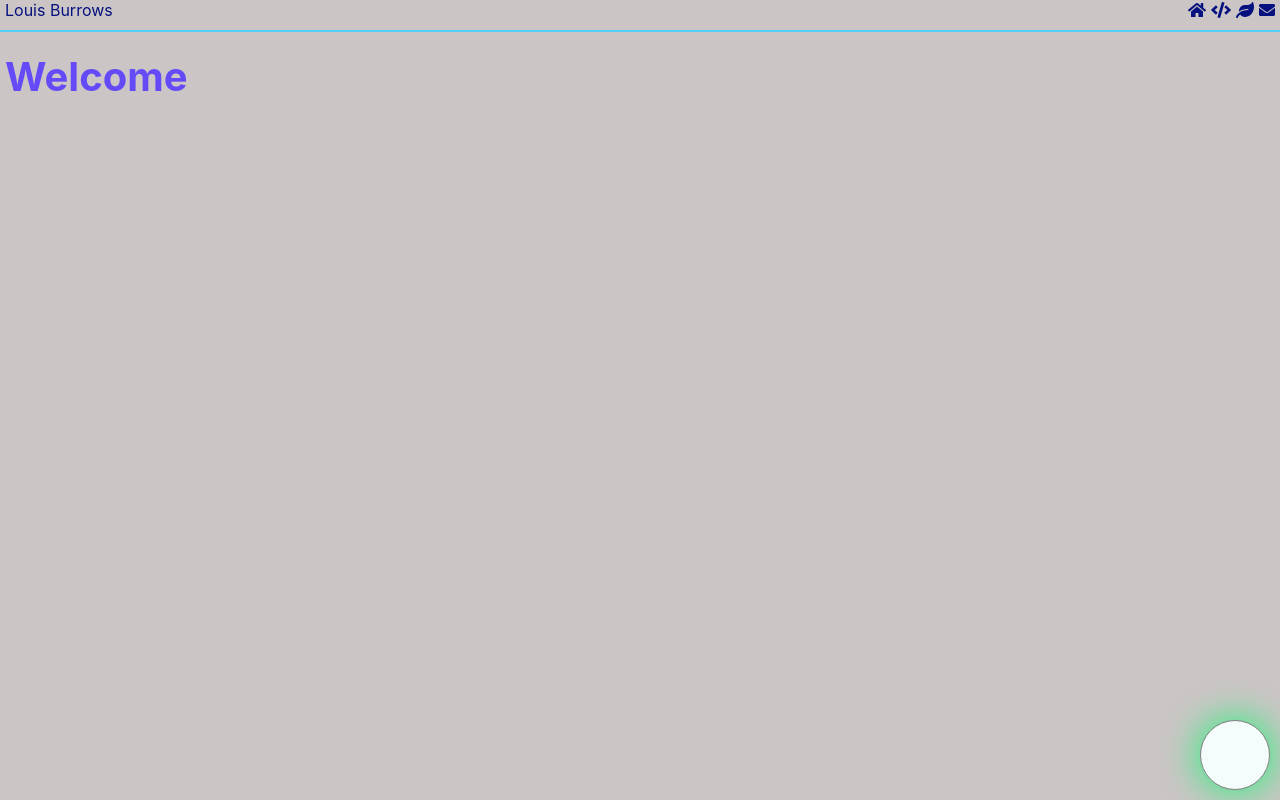
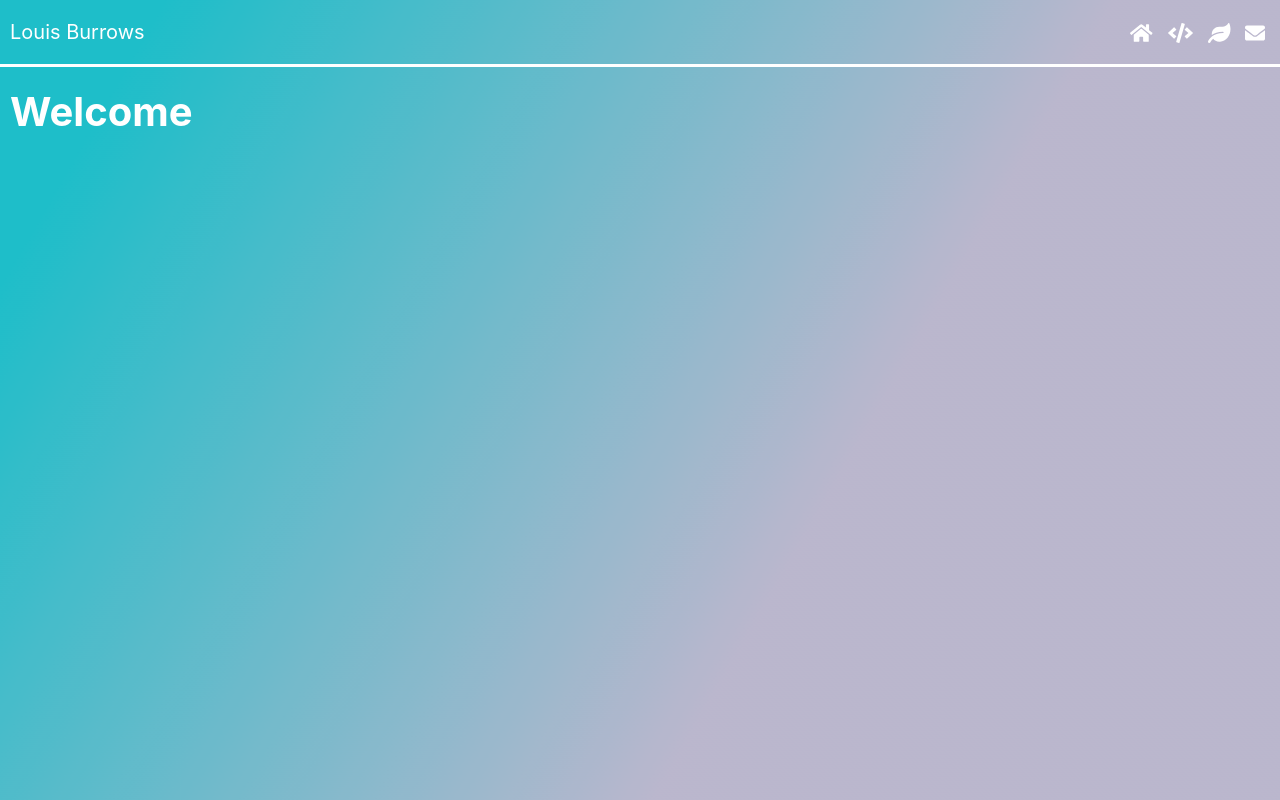
Before and after one commit to louis-burrows/portfolio-in-react, a React (Create React App) app: page / in a window 1280 px wide. Built offline with nearby package versions, Linux system fonts and the light colour scheme.

Commit message:
background sorted

```diff
--- a/src/App.jsx
+++ b/src/App.jsx
@@ -16,14 +16,11 @@ class App extends Component {
   state = {  }
   render() {
     return (
-      <div className={styles.appContainer}>
+      <span>
+      <div className={styles.appContainer}></div>
         <Navbar className={styles.navDisplay}/>
         <Routes className={styles.routes}/>
-        {/* <div className={styles.bg}></div> */}
-
-
-
-      </div>
+      </span>
     );
   }
 }
--- a/src/App.module.scss
+++ b/src/App.module.scss
@@ -1,36 +1,33 @@
 * {
-  background-color:  rgb(204, 197, 197);
-  margin: 0px;
-  padding: 0px;
-  box-sizing: border-box;
 
   .appContainer {
+
+    background-color:  rgb(204, 197, 197);
+    margin: 0px;
+    padding: 0px;
+    box-sizing: border-box;
+    height: 100vh;
+    width: 150vw;
+    animation:slide 6s ease-in-out infinite alternate;
+    background-image: linear-gradient(-60deg, rgba(97, 104, 211, 0.226) 50%, rgb(6, 183, 196) 90%);
+    opacity:.9;
+    position:fixed;
+    left: -15%;
+    top:0;
+    z-index:-1;
+
+    @keyframes slide {
+      0% {
+        transform:translateX(-20%);
+      }
+      100% {
+        transform:translateX(10%);
+      }
+    }
+
 
     .navDisplay {
       position: sticky;
     }
-
-    // .bg {
-
-    //   height: 100%;
-    //   animation:slide 8s ease-in-out infinite alternate;
-    //   background-image: linear-gradient(-60deg, rgb(174, 255, 133) 50%, rgb(201, 154, 255) 50%);
-    //   bottom:0;
-    //   left:-50%;
-    //   opacity:.5;
-    //   position: fixed;
-    //   right:-50%;
-    //   top:0;
-    //   z-index:-1;
-    // }
-
-    // @keyframes slide {
-    //   0% {
-    //     transform:translateX(-25%);
-    //   }
-    //   100% {
-    //     transform:translateX(25%);
-    //   }
-    // }
   }
 }
--- a/src/Components/Navbar/Navbar.module.scss
+++ b/src/Components/Navbar/Navbar.module.scss
@@ -1,22 +1,24 @@
 
 .navBar {
-  color: rgb(6, 17, 128);
+  color: rgb(255, 255, 255);
   display: flex;
   flex-direction: row;
   justify-content: space-between;
-  padding-bottom: 10px;
-  border-bottom: 2px solid rgb(84, 206, 250);
+  border-bottom: 3px solid rgb(255, 255, 255);
   max-width: 100vw;
+  font-size: 20px;
+
 
   p {
     margin-right: 20px;
-    margin-left: 5px
+    margin-left: 10px
   }
 
   .iconCollection {
     .icon {
-      color: rgb(6, 17, 128);
-      margin-right: 5px;
+      color: rgb(255, 255, 255);
+      margin-right: 15px;
+      margin-top: 23px;
     }
   }
 }
--- a/src/containers/Bio/Bio.jsx
+++ b/src/containers/Bio/Bio.jsx
@@ -10,11 +10,11 @@ class Bio extends Component {
         <h1 className={styles.bioTitle}>Biography</h1>
         <span>
 
-          <p className={styles.intro}>
+          <p className={styles.slow}>
             An ambitious, driven and self-motivated developer, who is experienced in administration, verbal and written communication techniques, and who values excellent customer and client service and wants to make his career a lifelong process of learning and self-improvement.
           </p>
 
-          <button>Read More</button>
+          {/* <button>Read More</button>
 
           <p className={styles.intro}>
             My interest in software development began at university when I realised the potential of being able to develop tailored applications for the collection and interpretation of vast data sets. My introduction to the industry truly commenced amidst an intensive coding boot camp, where I was introduced to an array of languages and libraries. Since that experience, my interest and desire to learn and contribute have increased exponentially, as every new skill has widened my perception of what is possible.
@@ -26,9 +26,9 @@ class Bio extends Component {
 
           <p className={styles.intro}>
             My experience to date has exemplified the importance of developing and maintaining good working relationships with both colleagues and service users, and I consider good communication to be integral to this and productive teamwork. I believe that good business and customer relations are paramount to providing a distinguished service. I have a positive attitude and I am always willing to learn and develop
-          </p>
+          </p> */}
 
-        </span>
+        {/* </span>
 
         <span>
 
@@ -36,7 +36,7 @@ class Bio extends Component {
 
           <p>
 
-          </p>
+          </p>*/}
 
         </span>
 
--- a/src/containers/Bio/Bio.module.scss
+++ b/src/containers/Bio/Bio.module.scss
@@ -1,7 +1,7 @@
 .bioTitle {
-  color: rgb(101, 75, 248);
+  color: rgb(252, 252, 252);
   margin-top: 20px;
-  margin-left: 5px;
+  margin-left: 10px;
   font-size: 28px;
 
 }
@@ -9,19 +9,35 @@
 
 span {
 
-  .intro {
-    margin: 15px
-  }
-
   button {
     margin-left: 15px;
   }
 
   h2 {
-  color: rgb(101, 75, 248);
+  color: rgb(255, 255, 255);
   margin-top: 20px;
   margin-left: 5px;
   font-size: 20px;
   }
 
 }
+
+.slow {
+  margin: 15px;
+  display: inline-block;
+  vertical-align: bottom;
+  max-width: 350px;
+  overflow: hidden;
+  animation: slow 7s ease forwards;
+}
+
+@keyframes slow {
+  from {
+    max-width: 0px;
+    max-height: 0px;
+  }
+  to {
+    max-width: 350px;
+    max-height: 300px;
+  }
+}
--- a/src/containers/Home/Home.jsx
+++ b/src/containers/Home/Home.jsx
@@ -3,29 +3,21 @@ import styles from "./Home.module.scss"
 
 class Home extends Component {
   state = {
-    circleIsExpanded: false,
-    showTreeInCircle: false,
+
   };
 
 
-  expandCircle = () => {
-    this.setState({ circleIsExpanded: !this.state.circleIsExpanded });
-    this.setState({ showTreeInCircle: !this.state.showTreeInCircle });
-  };
 
 
 
   render() {
 
-    const flipStyles = this.state.circleIsExpanded ? styles.openCircle : "";
 
-    const showTree = this.state.showTreeInCircle ? styles.treeVisible : "";
 
     return (
       <div>
         <h1 className={styles.homeTitle}>Welcome</h1>
-        <span className={`${styles.circle} ${flipStyles} ${showTree}`}
-        onClick={() => this.expandCircle()}></span>
+
 
       </div>
      );
--- a/src/containers/Home/Home.module.scss
+++ b/src/containers/Home/Home.module.scss
@@ -1,42 +1,6 @@
 .homeTitle {
-  color: rgb(101, 75, 248);
+  color: rgb(255, 255, 255);
   margin-top: 20px;
-  margin-left: 5px;
+  margin-left: 10px;
   font-size: 40px;
 }
-
-
-.circle {
-  height: 70px;
-  width: 70px;
-  border-radius: 50%;
-  background-color: rgb(245, 252, 252);
-  border: 1px grey solid;
-  position: absolute;
-  bottom: 10px;
-  right: 10px;
-  -webkit-animation: glow 1s ease-in-out infinite alternate;
-  -moz-animation: glow 1.5s ease-in-out infinite alternate;
-  animation: glow 1.5s ease-in-out infinite alternate;
-  transition: transform 3s;
-  outline: none;
-
-
-  &.openCircle {
-    transform: scale(3,3) translate(-30px, -30px);
-  }
-
-  &.treeVisible {
-    background-image: url("../../images/tree.png");
-  }
-}
-
-
-@keyframes glow {
-  from {
-    box-shadow: 0 0 5px rgb(118, 241, 174);
-  }
-  to {
-    box-shadow: 0 0 40px #0dfa70;
-  }
-}
```
